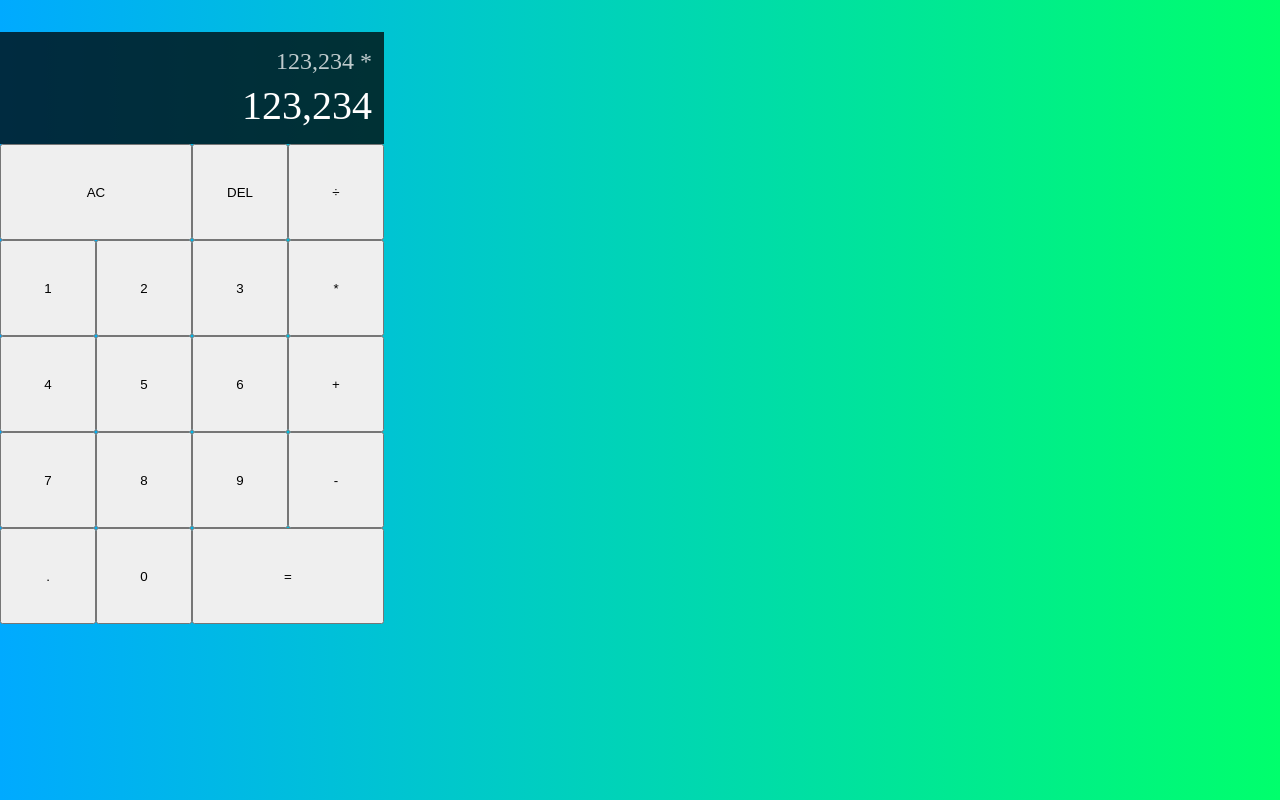
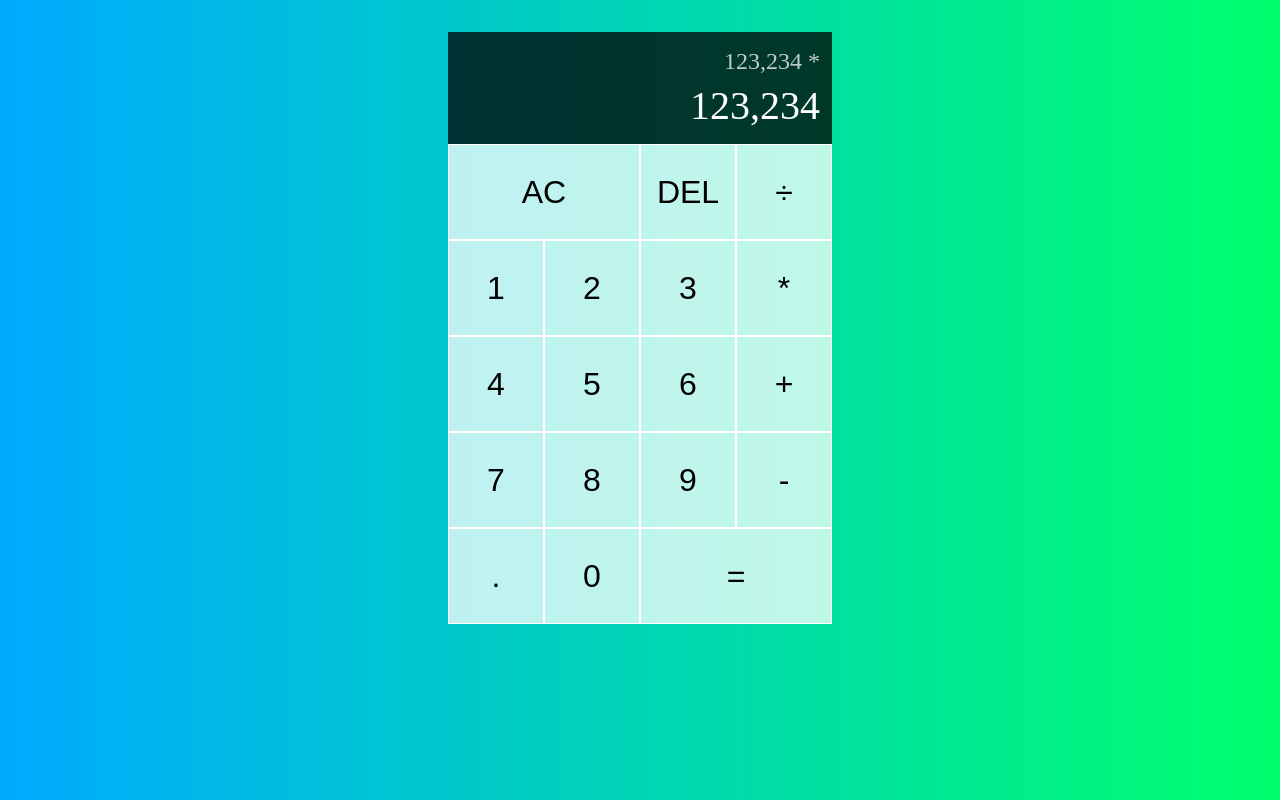
Before and after one commit to christianjcodes/react-calculator, a React (Create React App) app: page / in a window 1280 px wide. Built offline with nearby package versions, Linux system fonts and the light colour scheme.

Commit message:
Add css to buttons

```diff
--- a/src/styles.css
+++ b/src/styles.css
@@ -10,9 +10,23 @@ body {
 .calculator-grid {
 	display: grid;
 	margin-top: 2rem;
+	justify-content: center;
 	grid-template-columns: repeat(4, 6rem);
 	/* Gives the output row the ability to grow as large as needed */
 	grid-template-rows: minmax(7rem, auto) repeat(5, 6rem);
+}
+
+.calculator-grid > button {
+	cursor: pointer;
+	font-size: 2rem;
+	border: 1px solid white;
+	outline: none;
+	background-color: rgba(255, 255, 255, .75);
+}
+
+.calculator-grid > button:hover,
+.calculator-grid > button:focus {
+	background-color: rgba(255, 255, 255, .9);
 }
 
 .span-two {
```
